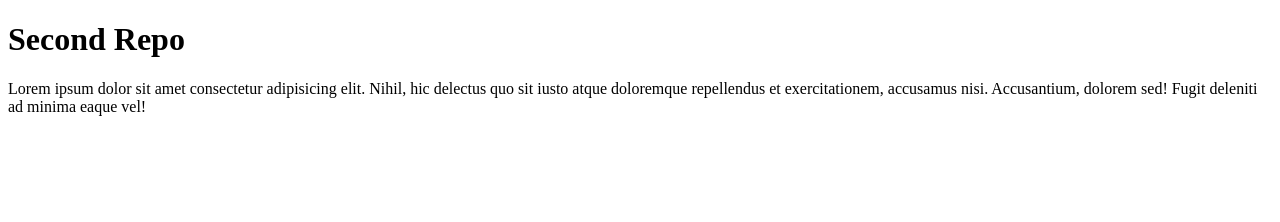
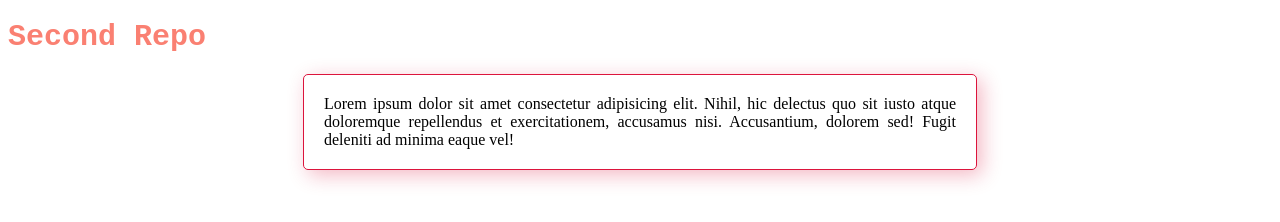
Before and after one commit to almahmud624/second-repo, a plain HTML site: page index.html in a window 1280 px wide. Drawn offline with Linux system fonts and the light colour scheme.

Commit message:
boxshadow cng

```diff
--- a/index.html
+++ b/index.html
@@ -5,6 +5,7 @@
     <meta http-equiv="X-UA-Compatible" content="IE=edge">
     <meta name="viewport" content="width=device-width, initial-scale=1.0">
     <title>second repo</title>
+    <link rel="stylesheet" href="style.css">
 </head>
 <body>
     <h1>Second Repo</h1>
--- a/style.css
+++ b/style.css
@@ -7,9 +7,9 @@ h1 {
 p {
     text-align:justify;
     width:50%;
-    border:1px solid crimson;
+    border:1px solid rgb(220, 20, 60);
     padding:20px;
     border-radius:5px;
-    box-shadow:5px 10px 3px rgba(0,0,0,0.3);
+    box-shadow:5px 5px 20px rgba(220, 20, 60, 0.3);
     margin:auto;
 }
```
